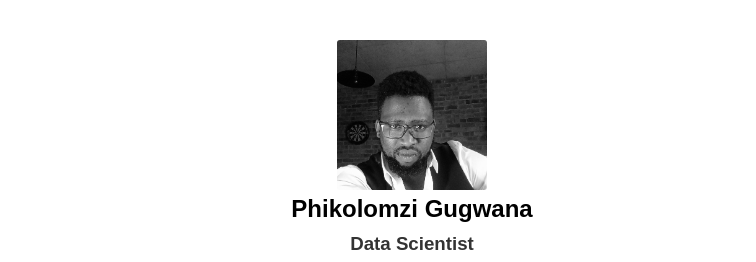
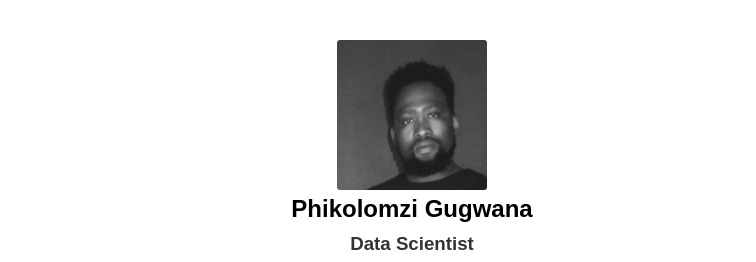
Before and after one commit to gugwana-phikolomzi/gugwana-phikolomzi.github.io, a plain HTML site: page index.html in a window 1280 px wide. Shown: the top 262 px of the page, without its empty margins (228-984 px from the left). Drawn offline with Linux system fonts and the light colour scheme.

Commit message:
change cover phto

```diff
--- a/index.html
+++ b/index.html
@@ -120,7 +120,7 @@
 </head>
 <body>
     <div class="container">
-        <img src="cover-photo-two.jpeg" alt="Profile Picture">
+        <img src="cover-photo-four.jpeg" alt="Profile Picture">
         <h2>Phikolomzi Gugwana</h2>
         <h3>Data Scientist</h3>
         <p>Cell: +27 72 192 8910 | Email: ggwphi001@myuct.ac.za</p>
```
Also changed, not shown: cover-photo-four.jpeg (added), 1 other file.
